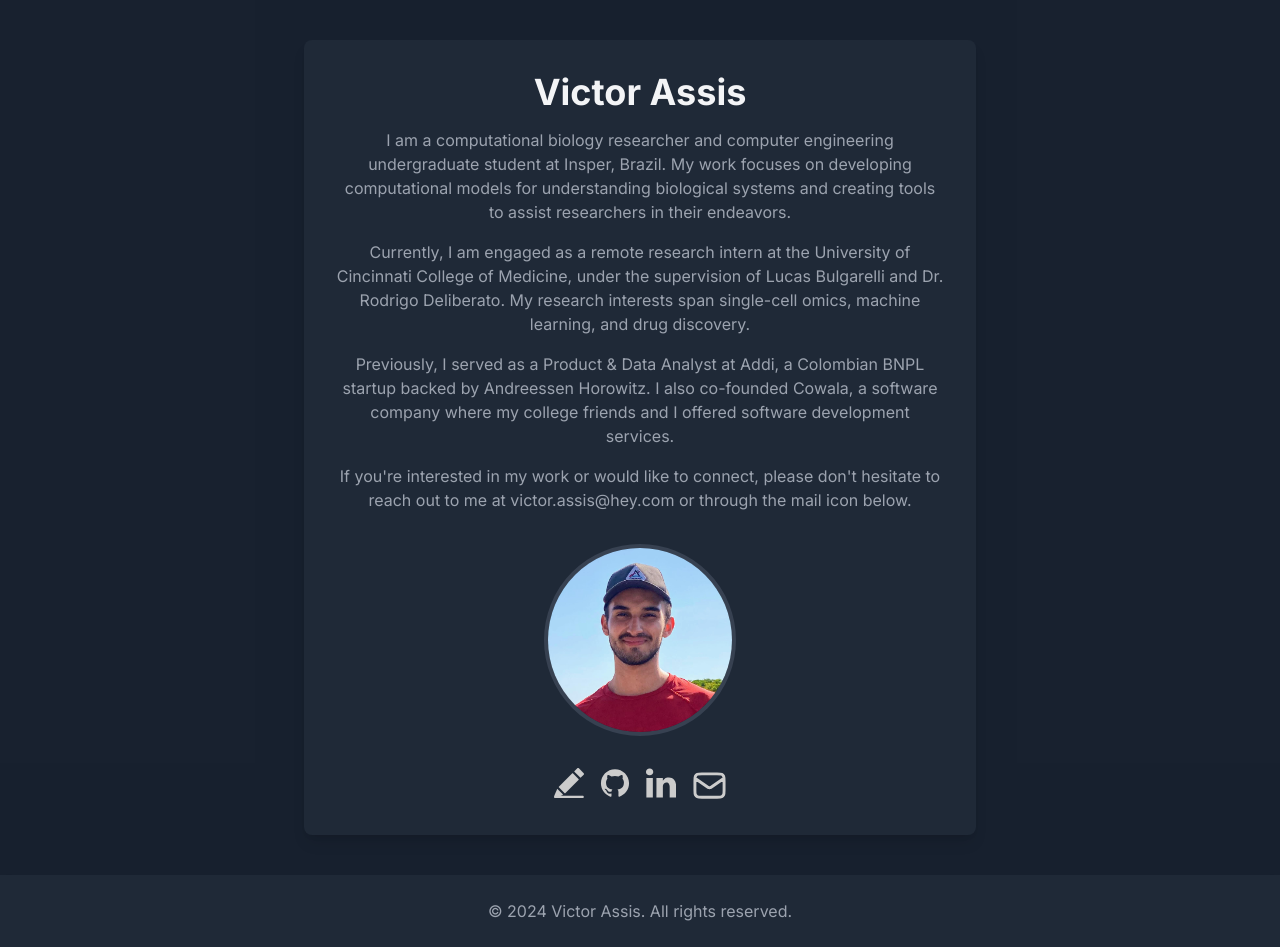
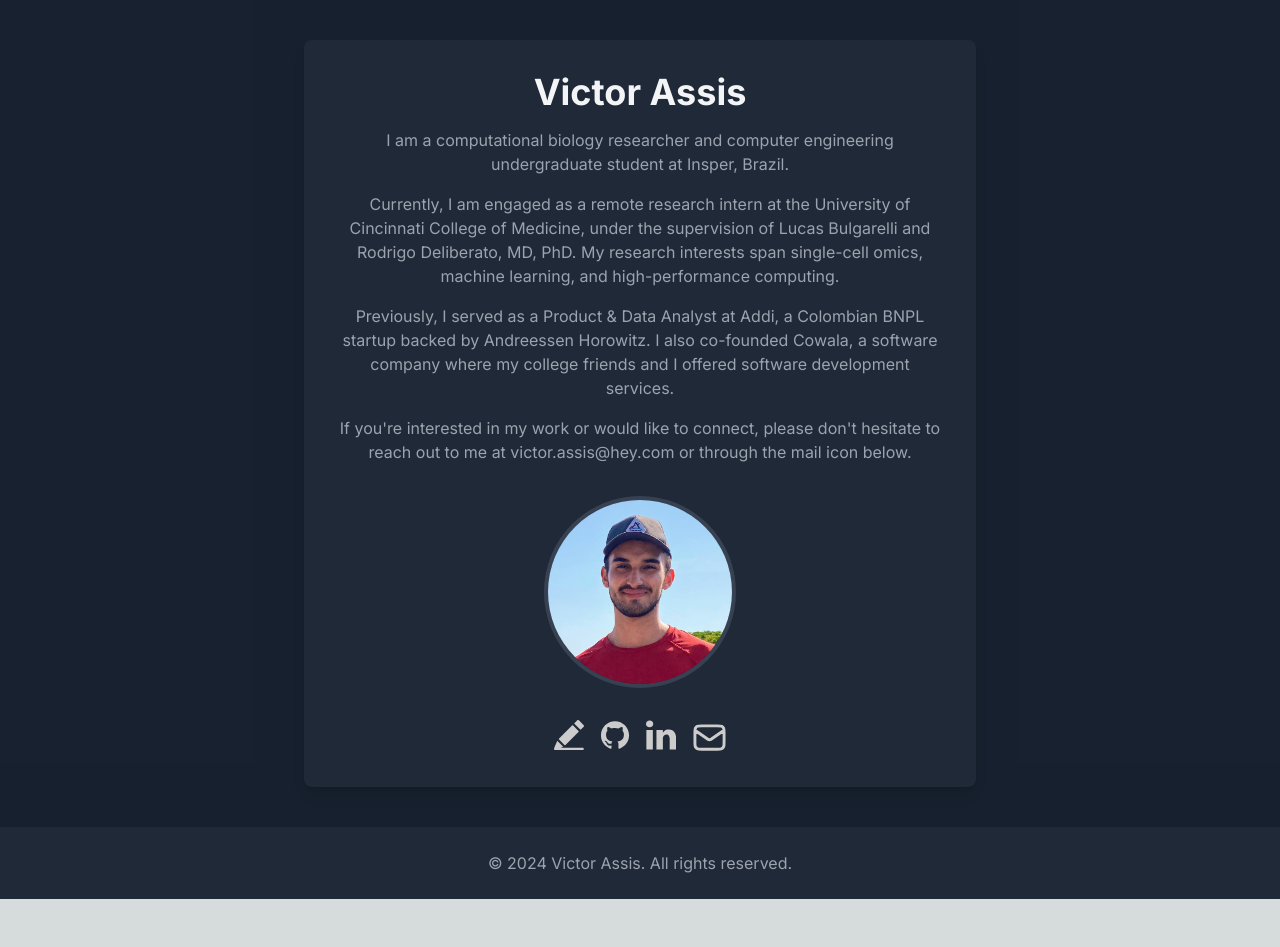
Before and after one commit to victorlga/victorassis.com, a Next.js app: page / in a window 1280 px wide. After the commit the page ends 899 px from the top, so only its background shows below. Built offline with nearby package versions, Linux system fonts and the light colour scheme.

Commit message:
Update app.tsx

```diff
--- a/components/app.tsx
+++ b/components/app.tsx
@@ -11,19 +11,12 @@ export function App() {
             <h1 className="text-4xl font-bold text-gray-100">Victor Assis</h1>
             <p className="text-gray-400 mt-4">
               I am a computational biology researcher and computer engineering undergraduate student at Insper, Brazil.
-              My work focuses on developing computational models for understanding biological systems and creating tools
-              to assist researchers in their endeavors.
             </p>
             <p className="text-gray-400 mt-4">
               Currently, I am engaged as a remote research intern at the University of Cincinnati College of Medicine,
-              under the supervision of Lucas Bulgarelli and Dr. Rodrigo Deliberato. My research interests span
-              single-cell omics, machine learning, and drug discovery.
+              under the supervision of Lucas Bulgarelli and Rodrigo Deliberato, MD, PhD. My research interests span
+              single-cell omics, machine learning, and high-performance computing.
             </p>
-            {/* <p className="text-gray-400 mt-4">
-              This summer, I am excited to participate in the University of Illinois, Urbana-Champaign's summer research
-              program. My academic and career ambitions are centered on enrolling in a Computational Biology doctoral
-              program in the USA by Fall 2026 and eventually pursuing a career as a biotech entrepreneur.
-            </p> */}
             <p className="text-gray-400 mt-4">
               Previously, I served as a Product & Data Analyst at Addi, a Colombian BNPL startup backed by Andreessen Horowitz.
               I also co-founded Cowala, a software company where my college friends and I offered software development services.
```
